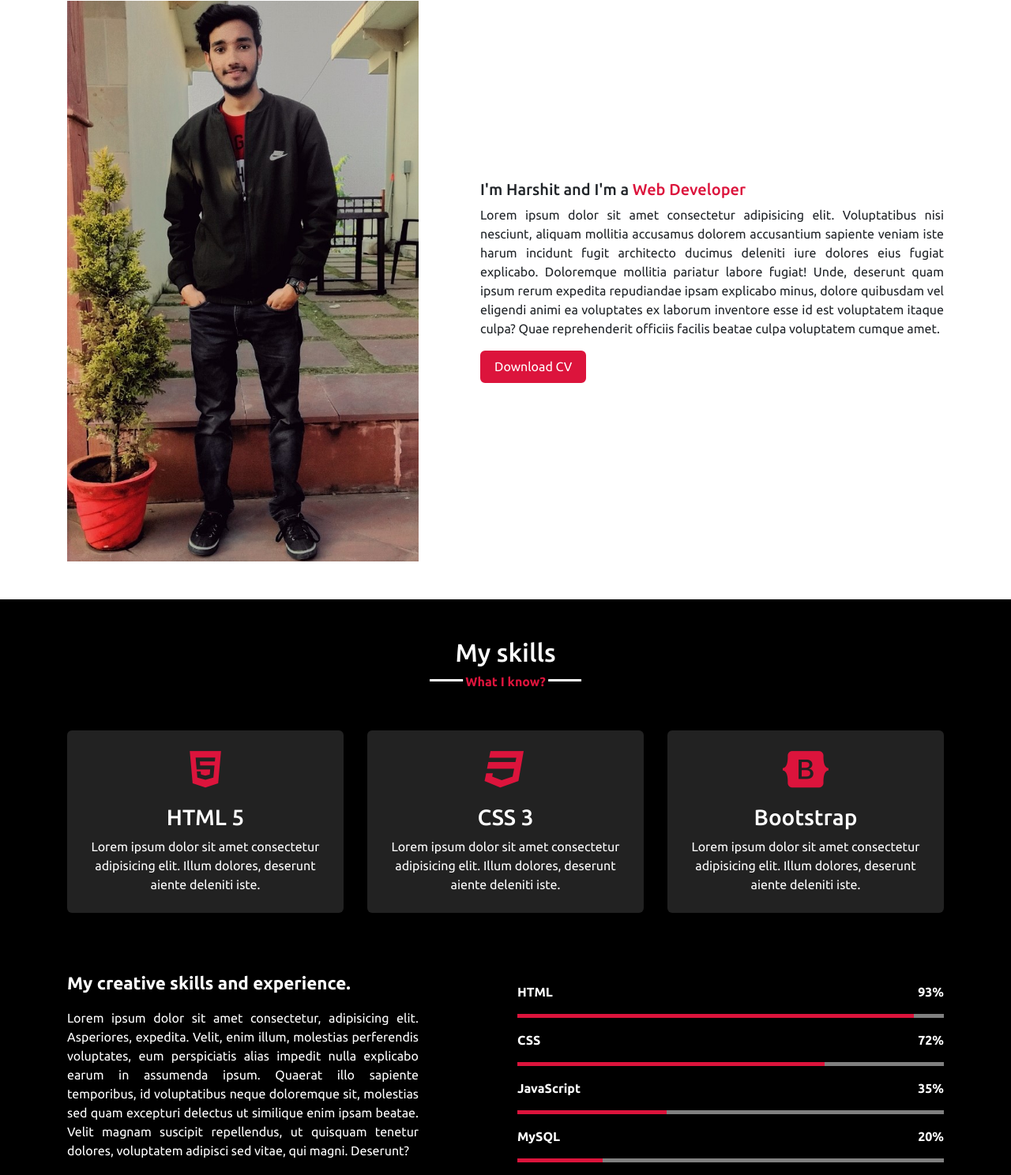
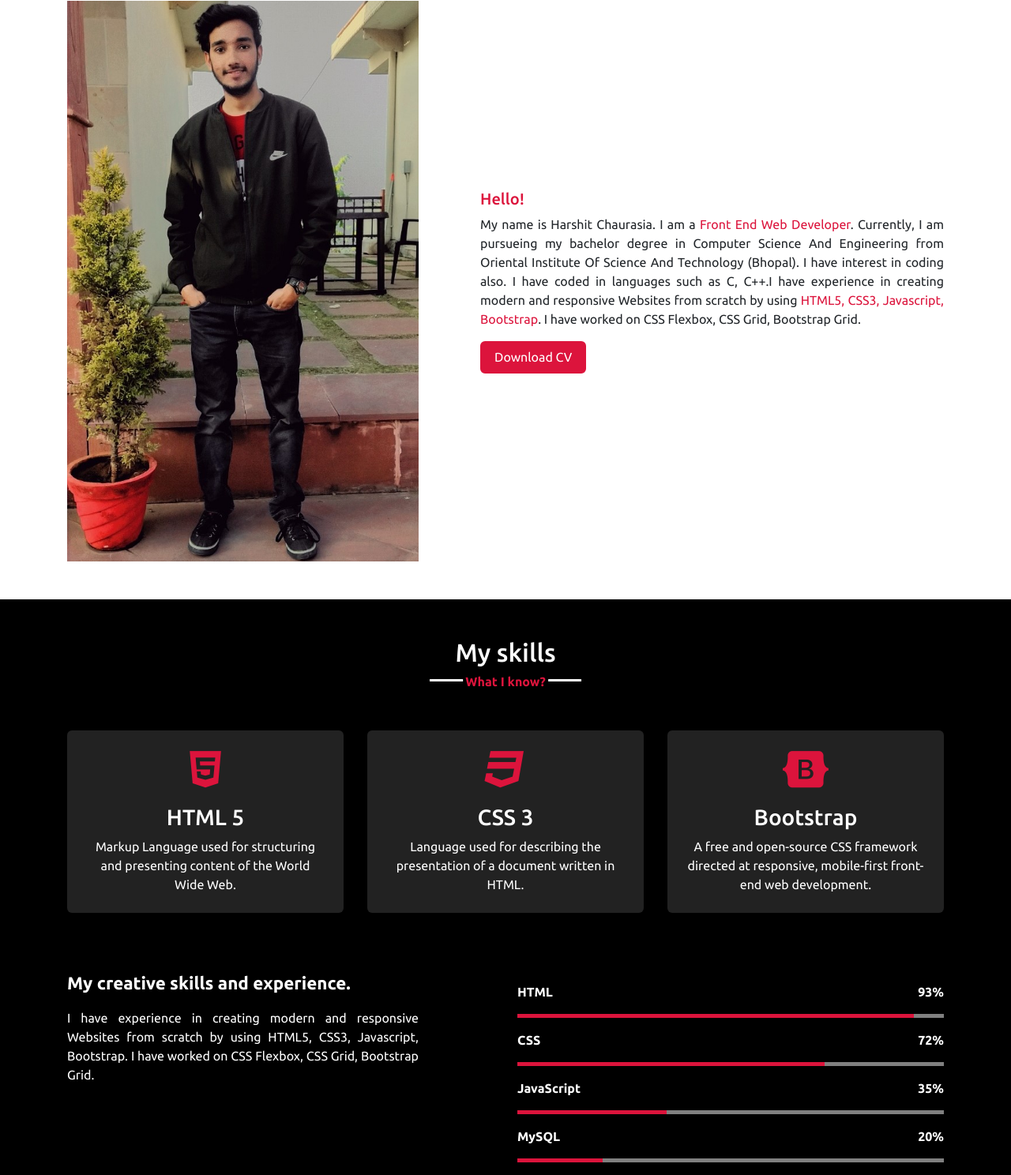
Before and after one commit to harshithacky/portfolio, a plain HTML site: page index.html in a window 1280 px wide. Shown: the part 901-2389 px from the top of the page at 79% size. Drawn offline with nearby package versions, Linux system fonts and the light colour scheme.

Commit message:
Update index.html

```diff
--- a/index.html
+++ b/index.html
@@ -80,8 +80,8 @@
                     <div class="col-md-7">
                         <div class="about-right">
                             <div class="my-info text-justify pl-md-5 mt-md-0 mt-5">
-                                <h5>I'm Harshit and I'm a <span>Web Developer</span></h5>
-                                <p>Lorem ipsum dolor sit amet consectetur adipisicing elit. Voluptatibus nisi nesciunt, aliquam mollitia accusamus dolorem accusantium sapiente veniam iste harum incidunt fugit architecto ducimus deleniti iure dolores eius fugiat explicabo. Doloremque mollitia pariatur labore fugiat! Unde, deserunt quam ipsum rerum expedita repudiandae ipsam explicabo minus, dolore quibusdam vel eligendi animi ea voluptates ex laborum inventore esse id est voluptatem itaque culpa? Quae reprehenderit officiis facilis beatae culpa voluptatem cumque amet.</p>
+                                <h5><span>Hello!</span></h5>
+                                <p>My name is Harshit Chaurasia. I am a <span>Front End Web Developer</span>. Currently, I am pursueing my bachelor degree in Computer Science And Engineering from Oriental Institute Of Science And Technology (Bhopal). I have interest in coding also. I have coded in languages such as C, C++.I have experience in creating modern and responsive Websites from scratch by using <span>HTML5, CSS3, Javascript, Bootstrap</span>. I have worked on CSS Flexbox, CSS Grid, Bootstrap Grid.</p>
                                 <button>Download CV</button>
                             </div>
                         </div>
@@ -115,7 +115,7 @@
                         </div>
                         <div class="box-content">
                             <h3>HTML 5</h3>
-                            <p>Lorem ipsum dolor sit amet consectetur adipisicing elit. Illum dolores, deserunt aiente deleniti iste.</p>
+                            <p>Markup Language used for structuring and presenting content of the World Wide Web.</p>
                         </div>
 
                     </div>
@@ -127,7 +127,7 @@
                         </div>
                         <div class="box-content">
                             <h3>CSS 3</h3>
-                            <p>Lorem ipsum dolor sit amet consectetur adipisicing elit. Illum dolores, deserunt aiente deleniti iste.</p>
+                            <p>Language used for describing the presentation of a document written in HTML.</p>
                         </div>
 
                     </div>
@@ -139,7 +139,7 @@
                         </div>
                         <div class="box-content">
                             <h3>Bootstrap</h3>
-                            <p>Lorem ipsum dolor sit amet consectetur adipisicing elit. Illum dolores, deserunt aiente deleniti iste.</p>
+                            <p>A free and open-source CSS framework directed at responsive, mobile-first front-end web development.</p>
                         </div>
 
                     </div>
@@ -149,7 +149,7 @@
                 <div class="col-md-5">
                     <div class="left-skill text-justify">
                         <p class="lefthead">My creative skills and experience.<p>
-                        <p>Lorem ipsum dolor sit amet consectetur, adipisicing elit. Asperiores, expedita. Velit, enim illum, molestias perferendis voluptates, eum perspiciatis alias impedit nulla explicabo earum in assumenda ipsum. Quaerat illo sapiente temporibus, id voluptatibus neque doloremque sit, molestias sed quam excepturi delectus ut similique enim ipsam beatae. Velit magnam suscipit repellendus, ut quisquam tenetur dolores, voluptatem adipisci sed vitae, qui magni. Deserunt?</p>
+                        <p>I have experience in creating modern and responsive Websites from scratch by using HTML5, CSS3, Javascript, Bootstrap. I have worked on CSS Flexbox, CSS Grid, Bootstrap Grid.</p>
                     </div>
                 </div>
                 <div class="offset-lg-1 col-md-6">
```
